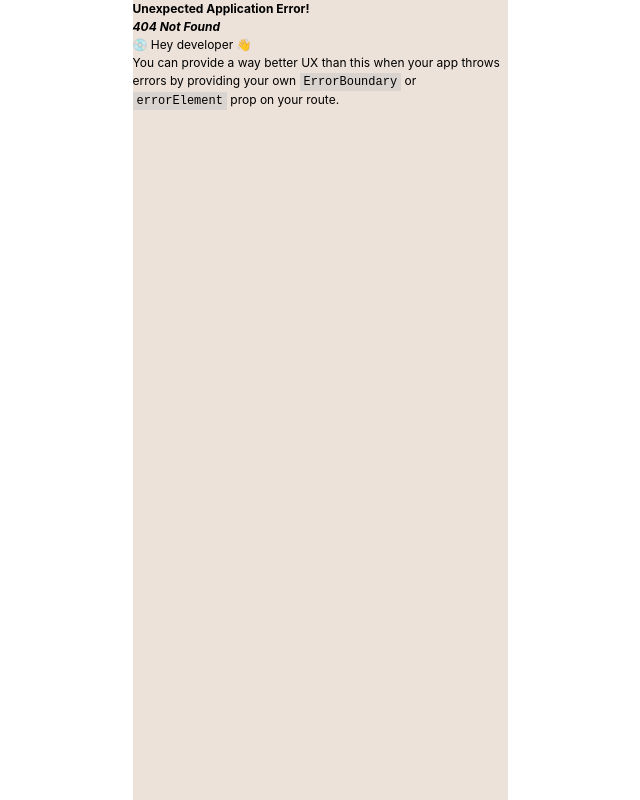
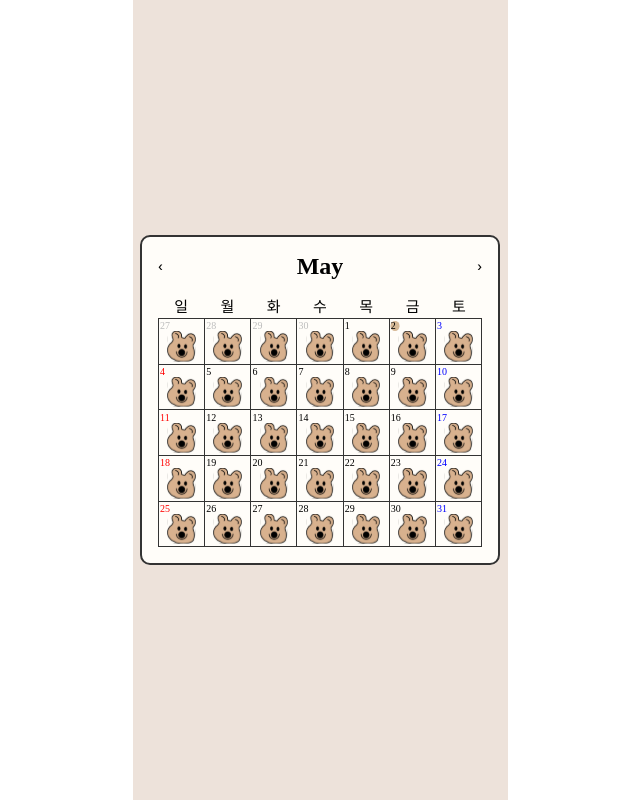
Before and after one commit to Hansuyeon2/OSSProjHSY, a React (Vite) app in the folder src/frontend/: page /main in a window 1280 px wide. Before the commit this address had no page. Shown: the whole page, without its empty margins (320-960 px from the left). Built offline with nearby package versions, Linux system fonts and the light colour scheme; a web font is replaced by a local one.

Commit message:
[Feat]#19-달력 틀 ui 구현

```diff
--- a/src/frontend/package.json
+++ b/src/frontend/package.json
@@ -14,6 +14,7 @@
     "@tanstack/react-query-devtools": "^5.72.1",
     "axios": "^1.8.4",
     "react": "^19.0.0",
+    "react-calendar": "^5.1.0",
     "react-dom": "^19.0.0",
     "react-router-dom": "^7.4.1",
     "styled-component": "^2.8.0",
--- /dev/null
+++ b/src/frontend/src/pages/Main/Mainpage.tsx
@@ -0,0 +1,7 @@
+import MainCalendar from "./components/MainCalendar";
+
+const Mainpage = () => {
+  return <MainCalendar />;
+};
+
+export default Mainpage;
--- /dev/null
+++ b/src/frontend/src/pages/Main/components/Calendar_styled.ts
@@ -0,0 +1,213 @@
+// import { styled } from "styled-components";
+// import Calendar from "react-calendar";
+// import "react-calendar/dist/Calendar.css";
+// import { fonts } from "@styles/fonts";
+
+// export const CalendarBox = styled.div`
+//   display: flex;
+//   align-items: center;
+//   justify-content: center;
+//   height: 100vh;
+// `;
+
+// export const StyleCalendar = styled(Calendar)`
+//   max-width: 100%;
+//   border: none;
+//   margin-bottom: 15px;
+//   padding: 1.375rem 1rem;
+//   border-radius: 0.59rem;
+//   background-color: ${({ theme }) => theme.colors.bgbeige02};
+//   backdrop-filter: blur(7.125px);
+
+//   .react-calendar__navigation {
+//     display: flex;
+//     height: 24px;
+//     margin-bottom: 1em;
+//   }
+
+//   .react-calendar__navigation button {
+//     min-width: 24px;
+//     background-color: none;
+//   }
+
+//   .react-calendar__navigation button:disabled {
+//     background-color: #e8e8e8;
+//   }
+
+//   .react-calendar__navigation button:enabled:hover,
+//   .react-calendar__navigation button:enabled:focus {
+//     background-color: #e8e8e8;
+//   }
+
+//   //월~일
+//   .react-calendar__month-view__weekdays {
+//     text-align: center;
+//     ${fonts.title_l_24}
+//     font-size: 1em;
+//     border: none;
+//     background: none;
+//   }
+
+//   .react-calendar__year-view .react-calendar__tile,
+//   .react-calendar__decade-view .react-calendar__tile,
+//   .react-calendar__century-view .react-calendar__tile {
+//     padding: 1.2em 0.5em;
+//   }
+
+//   .react-calendar__tile--hasActive {
+//     color: #ffffff;
+//     background-color: #797979;
+//     border-radius: 5px;
+//   }
+
+//   .react-calendar__tile--hasActive:enabled:hover,
+//   .react-calendar__tile--hasActive:enabled:focus {
+//     background-color: #797979;
+//   }
+
+//   .react-calendar__tile--active {
+//     color: #ffffff;
+//     background-color: #6a6a6a;
+//     border-radius: 7px;
+//   }
+
+//   abbr[title] {
+//     text-decoration: none;
+//   }
+
+//   .react-calendar__tile--active:enabled:hover,
+//   .react-calendar__tile--active:enabled:focus {
+//     background-color: #6a6a6a;
+//   }
+// `;
+
+// Calendar_styled.ts
+import { styled } from "styled-components";
+import Calendar from "react-calendar";
+import { fonts } from "@styles/fonts";
+
+export const CalendarBox = styled.div`
+  display: flex;
+  align-items: center;
+  justify-content: center;
+  height: 100vh;
+`;
+
+export const StyleCalendar = styled(Calendar)`
+  max-width: 360px;
+  padding: 1rem;
+  background-color: #fffdf9;
+  border: 2px solid #333;
+  border-radius: 10px;
+
+  .react-calendar__navigation {
+    display: flex;
+    justify-content: center;
+    margin-bottom: 1rem;
+
+    &__label {
+      ${fonts.title_b_30}font-size: 24px;
+    }
+  }
+
+  .react-calendar__month-view__weekdays {
+    text-align: center;
+    font-size: 1rem;
+    font-weight: bold;
+    color: #000;
+    ${fonts.title_l_24}
+    font-size:15px
+  }
+
+  .react-calendar__month-view__weekdays__weekday abbr {
+    text-decoration: none;
+  }
+  .react-calendar__month-view__days {
+    display: grid;
+    grid-template-columns: repeat(7, 1fr);
+    border-top: 1px solid #333;
+    border-left: 1px solid #333;
+  }
+
+  .react-calendar__tile {
+    border-right: 1px solid #333;
+    border-bottom: 1px solid #333;
+    text-align: left;
+    vertical-align: top;
+    position: relative;
+    color: #000;
+    background: transparent;
+    box-sizing: border-box;
+    ${fonts.title_l_24}
+    font-weight: 300;
+    font-size: 10px;
+    padding: 0.07rem;
+  }
+
+  /* 이웃 달 날짜 셀 */
+  .react-calendar__month-view__days__day--neighboringMonth {
+    color: #bdbdbd !important;
+  }
+
+  /* 선택된 날짜 */
+  .react-calendar__tile--active {
+    background: none;
+    color: #000;
+    position: relative;
+  }
+
+  .react-calendar__tile--now::before {
+    content: "";
+    position: absolute;
+    top: 5%;
+    left: 12.5%;
+    transform: translate(-50%);
+    width: 0.5625rem;
+    height: 0.58006rem;
+    background-color: #c49b6c;
+    border-radius: 50%;
+    color: ${({ theme }) => theme.colors.mainbrown03};
+    opacity: calc(0.7);
+
+    z-index: 0;
+  }
+
+  .react-calendar__tile abbr {
+    position: relative;
+    z-index: 1;
+  }
+
+  /* 일요일: 빨간색 */
+  .react-calendar__month-view__days__day--weekend:nth-child(7n + 1) {
+    color: red;
+  }
+
+  /* 토요일: 파란색 */
+  .react-calendar__month-view__days__day--weekend:nth-child(7n) {
+    color: blue;
+  }
+
+  .react-calendar__month-view__days__day--weekend:nth-child abbr[title] {
+    text-decoration: none;
+    pointer-events: none;
+  }
+
+  /* <<, >> 버튼 숨김 */
+  .react-calendar__navigation__prev2-button,
+  .react-calendar__navigation__next2-button {
+    display: none;
+  }
+`;
+
+export const MainCalendarContentContainer = styled.section`
+  display: flex;
+  width: 100%;
+  padding-bottom: 0.07rem;
+  align-items: center;
+  justify-content: center;
+`;
+
+export const CalendarImg = styled.img`
+  width: 1.79188rem;
+  height: 1.89688rem;
+`;
--- /dev/null
+++ b/src/frontend/src/pages/Main/components/MainCalendar.tsx
@@ -0,0 +1,38 @@
+// MainCalendar.tsx
+import { useState } from "react";
+import * as S from "./Calendar_styled";
+
+const MainCalendar = () => {
+  const [today, setToday] = useState(new Date());
+
+  return (
+    <S.CalendarBox>
+      <S.StyleCalendar
+        locale="ko-KR"
+        value={today}
+        onChange={(value) => setToday(value as Date)}
+        calendarType="gregory"
+        formatShortWeekday={(_, date) =>
+          ["일", "월", "화", "수", "목", "금", "토"][date.getDay()]
+        }
+        formatDay={(_, date) => String(date.getDate())} // 날짜에서 '일' 제거
+        formatMonthYear={
+          (_, date) => date.toLocaleString("en-US", { month: "long" }) // 상단만 영어
+        }
+        tileContent={({ view }) => {
+          if (view === "month") {
+            // 월뷰일 때만 표시
+            return (
+              <S.MainCalendarContentContainer>
+                <S.CalendarImg src="/images/icons/happy.svg" />
+              </S.MainCalendarContentContainer>
+            );
+          }
+          return null;
+        }}
+      />
+    </S.CalendarBox>
+  );
+};
+
+export default MainCalendar;
--- a/src/frontend/src/routes/router.tsx
+++ b/src/frontend/src/routes/router.tsx
@@ -6,6 +6,7 @@ import LoginLayout from "@layouts/GuestLayout";
 
 import LoginPage from "@pages/Login/Login";
 import Signup from "@pages/Login/Signup";
+import Mainpage from "@pages/Main/Mainpage";
 
 const router = createBrowserRouter([
   {
@@ -15,12 +16,12 @@ const router = createBrowserRouter([
       {
         element: <LoginLayout />,
         children: [
-          { path: "signup", element: <Signup /> },
+          { path: "/", element: <Signup /> },
           { path: "login", element: <LoginPage /> },
         ],
       },
       {
-        // children: [{ path: "main", element: <Mainpage /> }],
+        children: [{ path: "main", element: <Mainpage /> }],
       },
     ],
   },
```
Also changed, not shown: src/frontend/public/images/icons/happy.svg (added), 1 other file (tests, documents, lock files or other folders).
